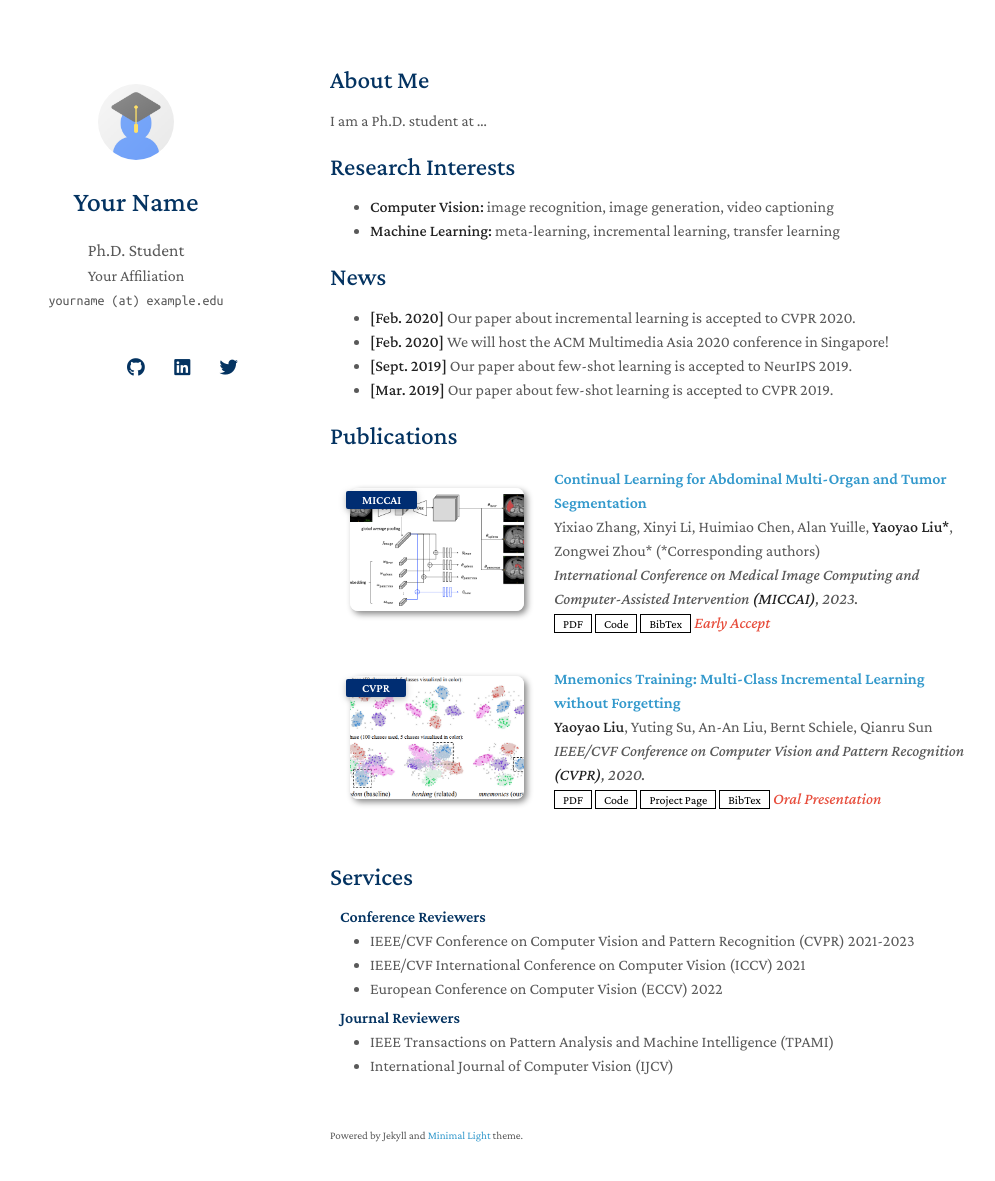
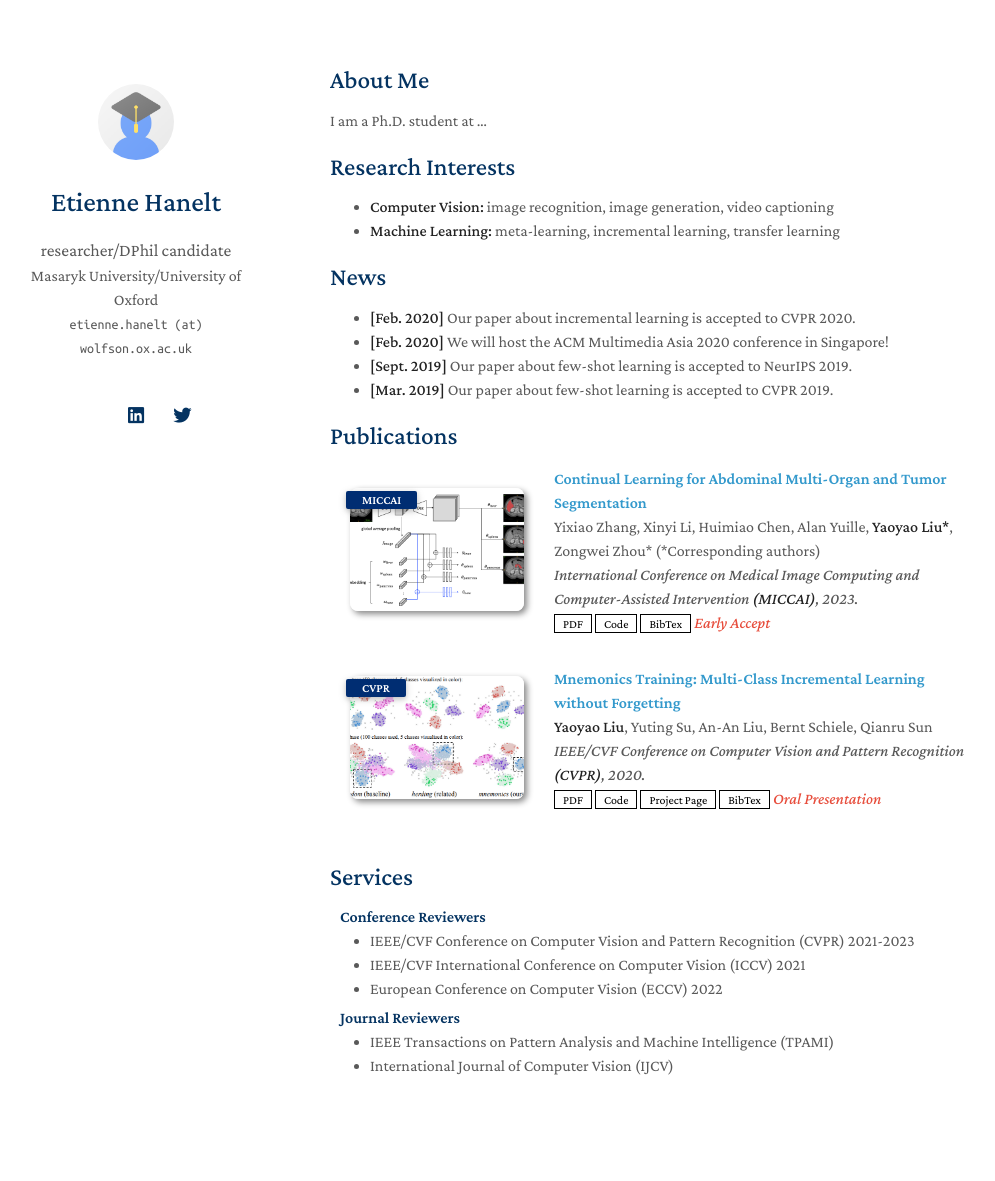
Before and after one commit to EtienneHanelt/etiennehanelt.github.io, a Jekyll site: the page built from index.md, in a window 1280 px wide and 1216 px high. Shown: the top 1181 px of the window, without its empty margins (140-1135 px from the left). Built offline with Jekyll 4.4.1, drawn with Linux system fonts in a browser that asks for light colours; nearby versions of some CDN libraries; a style sheet for code colours, icons or effects is not loaded; our own code applies the rules of GitHub Pages for plain Markdown files.

Commit message:
Update _config.yml

```diff
--- a/_config.yml
+++ b/_config.yml
@@ -1,22 +1,22 @@
 # Basic Information
-title: Your Name
-position: Ph.D. Student
-affiliation: Your Affiliation
-email: yourname (at) example.edu
+title: Etienne Hanelt
+position: researcher/DPhil candidate
+affiliation: Masaryk University/University of Oxford
+email: etienne.hanelt (at) wolfson.ox.ac.uk
 
 # Search Engine Optimization (SEO)
 # The following information is used to improve the website traffic from search engines, e.g., Google.
-keywords: minimal light
-description: The Minimal Light is a simple and elegant jekyll theme for academic personal homepage.
-canonical: https://minimal-light-theme.yliu.me/
+keywords: Etienne Hanelt
+description: Personal website of Etienne Hanelt
+# canonical: https://etiennehanelt.github.io/
 
 # Links
 # If you don't need one of them, you may delete the corresponding line.
-google_scholar: https://scholar.google.com/
-cv_link: assets/files/curriculum_vitae.pdf
-github_link: https://github.com/
-linkedin: https://www.linkedin.com/
-twitter: https://twitter.com/
+google_scholar: https://scholar.google.com/citations?user=_SiL_cYAAAAJ
+#cv_link: assets/files/curriculum_vitae.pdf
+#github_link: https://github.com/
+linkedin: https://www.linkedin.com/in/etiennehanelt
+twitter: https://twitter.com/EtienneHanelt
 
 # Images (e.g., your profile picture and your website's favicon)
 # "favicon" and "favicon_dark" are used for the light and dark modes, respectively.
@@ -26,7 +26,7 @@ favicon_dark: ./assets/img/favicon-dark.png
 
 # Footnote
 # You may use the option to disable the footnote, "Powered by Jekyll and Minimal Light theme."
-enable_footnote: true
+enable_footnote: false
 
 # Auto Dark Mode
 # You may use the option to disable the automatic dark theme
@@ -34,7 +34,7 @@ auto_dark_mode: true
 
 # Google Analytics ID
 # Please remove this if you don't use Google Analytics
-google_analytics: UA-111540567-4
+# google_analytics: UA-111540567-4
 
 # Use this project as a remote theme for GitHub Pages
 # See the guide here: https://docs.github.com/en/pages/setting-up-a-github-pages-site-with-jekyll/adding-a-theme-to-your-github-pages-site-using-jekyll
```
